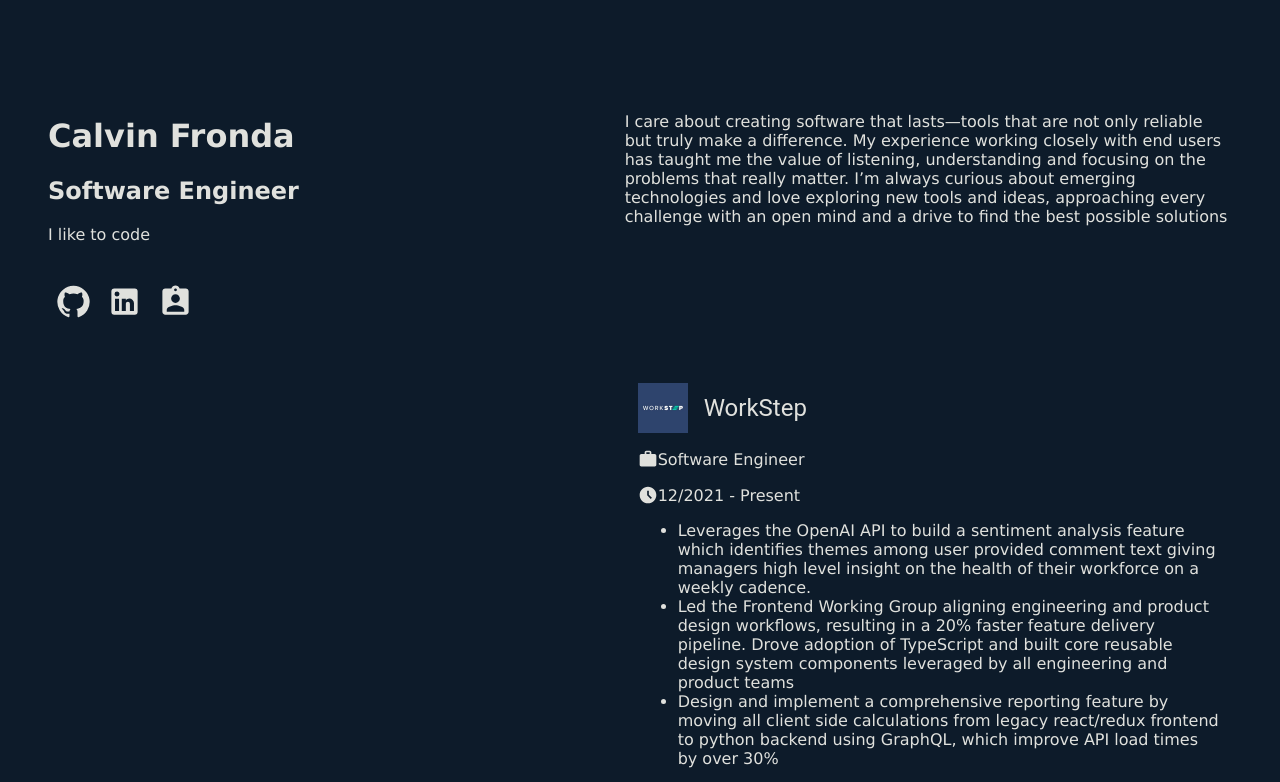
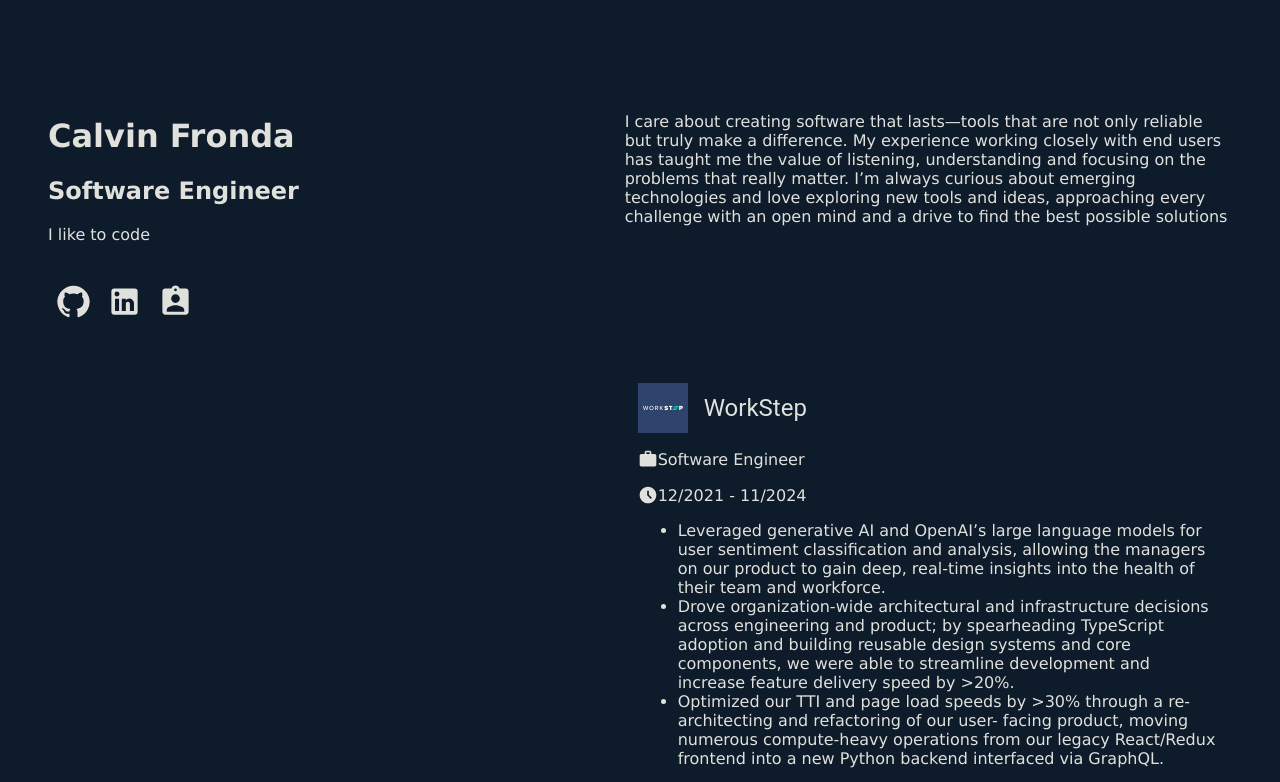
Before and after one commit to CalvinFronda/portfolio-2021, a Next.js app: page / in a window 1280 px wide. Shown: the top 782 px of the page. Built offline with nearby package versions, Linux system fonts and the light colour scheme.

Commit message:
feat: update copy

```diff
--- a/src/app/v2/Header.tsx
+++ b/src/app/v2/Header.tsx
@@ -54,7 +54,7 @@ const Header = () => {
           </Link>
 
           <Link
-            href="https://drive.google.com/file/d/15Xd5K47ax2fWK7WV1dG0L5_thJy7QaMI/view"
+            href="https://drive.google.com/file/d/16DkthrnaXgqg-hVaMoZgZK7jwXf3KZhc/view"
             target="_blank"
             rel="noopener"
           >
--- a/src/app/v2/experience.tsx
+++ b/src/app/v2/experience.tsx
@@ -5,9 +5,16 @@ export const experience = [
   {
     title: 'WorkStep',
     description: [
-      `Leverages the OpenAI API to build a sentiment analysis feature which identifies themes among user provided comment text giving managers high level insight on the health of their workforce on a weekly cadence.`,
-      `Led the Frontend Working Group aligning engineering and product design workflows, resulting in a 20% faster feature delivery pipeline. Drove adoption of TypeScript and built core reusable design system components leveraged by all engineering and product teams`,
-      `Design and implement a comprehensive reporting feature by moving all client side calculations from legacy react/redux frontend to python backend using GraphQL, which improve API load times by over 30%`,
+      `Leveraged generative AI and OpenAI’s large language models for user sentiment classification and
+analysis, allowing the managers on our product to gain deep, real-time insights into the health of their
+team and workforce.`,
+      `Drove organization-wide architectural and infrastructure decisions across engineering and product; by
+spearheading TypeScript adoption and building reusable design systems and core components, we were
+able to streamline development and increase feature delivery speed by >20%.`,
+      `Optimized our TTI and page load speeds by >30% through a re-architecting and refactoring of our user-
+facing product, moving numerous compute-heavy operations from our legacy React/Redux frontend into
+
+a new Python backend interfaced via GraphQL.`,
     ],
     role: 'Software Engineer',
     tags: {
@@ -35,7 +42,7 @@ export const experience = [
       ],
       Basic: ['React', 'Typescript', 'Python', 'SQL', 'GraphQL', 'Redux'],
     },
-    dates: ['12/2021'],
+    dates: ['12/2021', '11/2024'],
     image: workStep,
     link: 'https://www.workstep.com/',
   },
```
